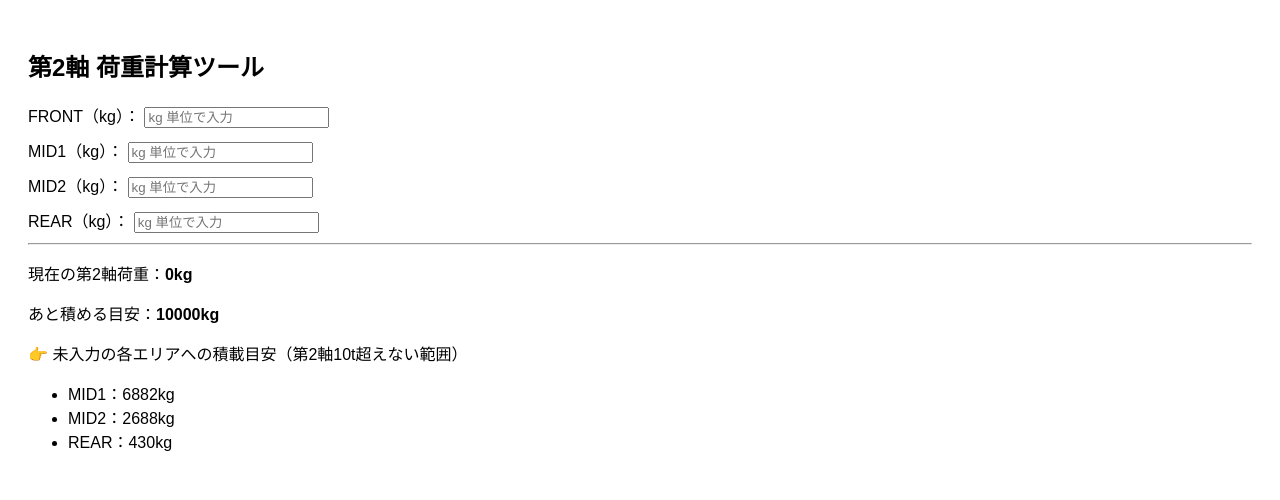
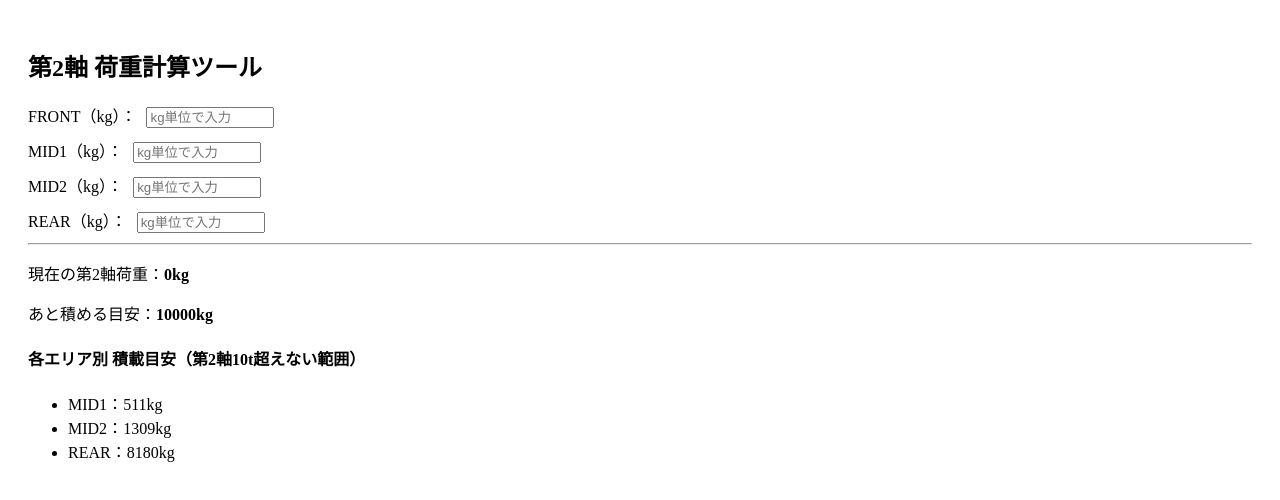
Before and after one commit to Toyotayusou1111/-, a React (Create React App) app: page / in a window 1280 px wide. Shown: the top 500 px of the page. Built offline with nearby package versions, Linux system fonts and the light colour scheme.

Commit message:
Update App.js

```diff
--- a/src/App.js
+++ b/src/App.js
@@ -15,11 +15,11 @@ export default function App() {
     rear: 0.2,
   };
 
+  const MAX_AXLE_LOAD = 10000;
+
   const parsedWeights = Object.fromEntries(
     Object.entries(weights).map(([key, val]) => [key, parseFloat(val) || 0])
   );
-
-  const MAX_AXLE_LOAD = 10000;
 
   const usedLoad =
     parsedWeights.front * influences.front +
@@ -29,46 +29,43 @@ export default function App() {
 
   const remaining = Math.max(0, MAX_AXLE_LOAD - usedLoad);
 
-  // Excel式と完全一致：未入力エリアへ影響率2乗に応じて配分
-  const keys = ["mid1", "mid2", "rear"];
-  const emptyKeys = keys.filter((k) => weights[k] === "");
-  const filledLoad =
-    parsedWeights.front * influences.front +
-    keys
-      .filter((k) => weights[k] !== "")
-      .reduce((acc, k) => acc + parsedWeights[k] * influences[k], 0);
+  // 奥に再配分（入力されていないエリアだけ対象）
+  const areas = ["mid1", "mid2", "rear"];
+  const emptyAreas = areas.filter((area) => !weights[area]);
 
-  const distributed = {};
-  if (emptyKeys.length > 0) {
-    const total = emptyKeys.reduce(
-      (acc, key) => acc + influences[key] ** 2,
+  const recommended = {};
+  if (emptyAreas.length > 0 && remaining > 0) {
+    const sumInverseSquare = emptyAreas.reduce(
+      (sum, area) => sum + 1 / Math.pow(influences[area], 2),
       0
     );
-    emptyKeys.forEach((key) => {
-      distributed[key] = ((influences[key] ** 2) / total) * (MAX_AXLE_LOAD - filledLoad * 1);
+    emptyAreas.forEach((area) => {
+      recommended[area] =
+        (remaining * (1 / Math.pow(influences[area], 2))) / sumInverseSquare;
     });
   }
 
-  const handleChange = (key, val) => {
-    setWeights((w) => ({ ...w, [key]: val }));
-  };
+  return (
+    <div style={{ padding: "20px" }}>
+      <h2>第2軸 荷重計算ツール</h2>
 
-  return (
-    <div style={{ padding: 20, fontFamily: "sans-serif" }}>
-      <h2>第2軸 荷重計算ツール</h2>
       {["front", "mid1", "mid2", "rear"].map((key) => (
-        <div key={key} style={{ marginBottom: 10 }}>
+        <div key={key} style={{ marginBottom: "10px" }}>
           <label>
-            {key.toUpperCase()}（kg）：{" "}
+            {key.toUpperCase()}（kg）：
             <input
               type="number"
               value={weights[key]}
-              onChange={(e) => handleChange(key, e.target.value)}
-              placeholder="kg 単位で入力"
+              onChange={(e) =>
+                setWeights({ ...weights, [key]: e.target.value })
+              }
+              placeholder="kg単位で入力"
+              style={{ marginLeft: "10px", width: "120px" }}
             />
           </label>
         </div>
       ))}
+
       <hr />
       <p>
         現在の第2軸荷重：<strong>{usedLoad.toFixed(0)}kg</strong>
@@ -77,20 +74,22 @@ export default function App() {
         あと積める目安：<strong>{remaining.toFixed(0)}kg</strong>
       </p>
 
-      {emptyKeys.length > 0 ? (
-        <>
-          <p>👉 未入力の各エリアへの積載目安（第2軸10t超えない範囲）</p>
+      {emptyAreas.length > 0 && (
+        <div>
+          <h4>各エリア別 積載目安（第2軸10t超えない範囲）</h4>
           <ul>
-            {emptyKeys.map((key) => (
-              <li key={key}>
-                {key.toUpperCase()}：{distributed[key].toFixed(0)}kg
+            {emptyAreas.map((area) => (
+              <li key={area}>
+                {area.toUpperCase()}：{recommended[area].toFixed(0)}kg
               </li>
             ))}
           </ul>
-        </>
-      ) : (
+        </div>
+      )}
+
+      {emptyAreas.length === 0 && (
         <p style={{ color: "gray" }}>
-          👉 MID1, MID2, REAR が未入力です
+          👉 mid1, mid2, rear が未入力です
         </p>
       )}
     </div>
```
